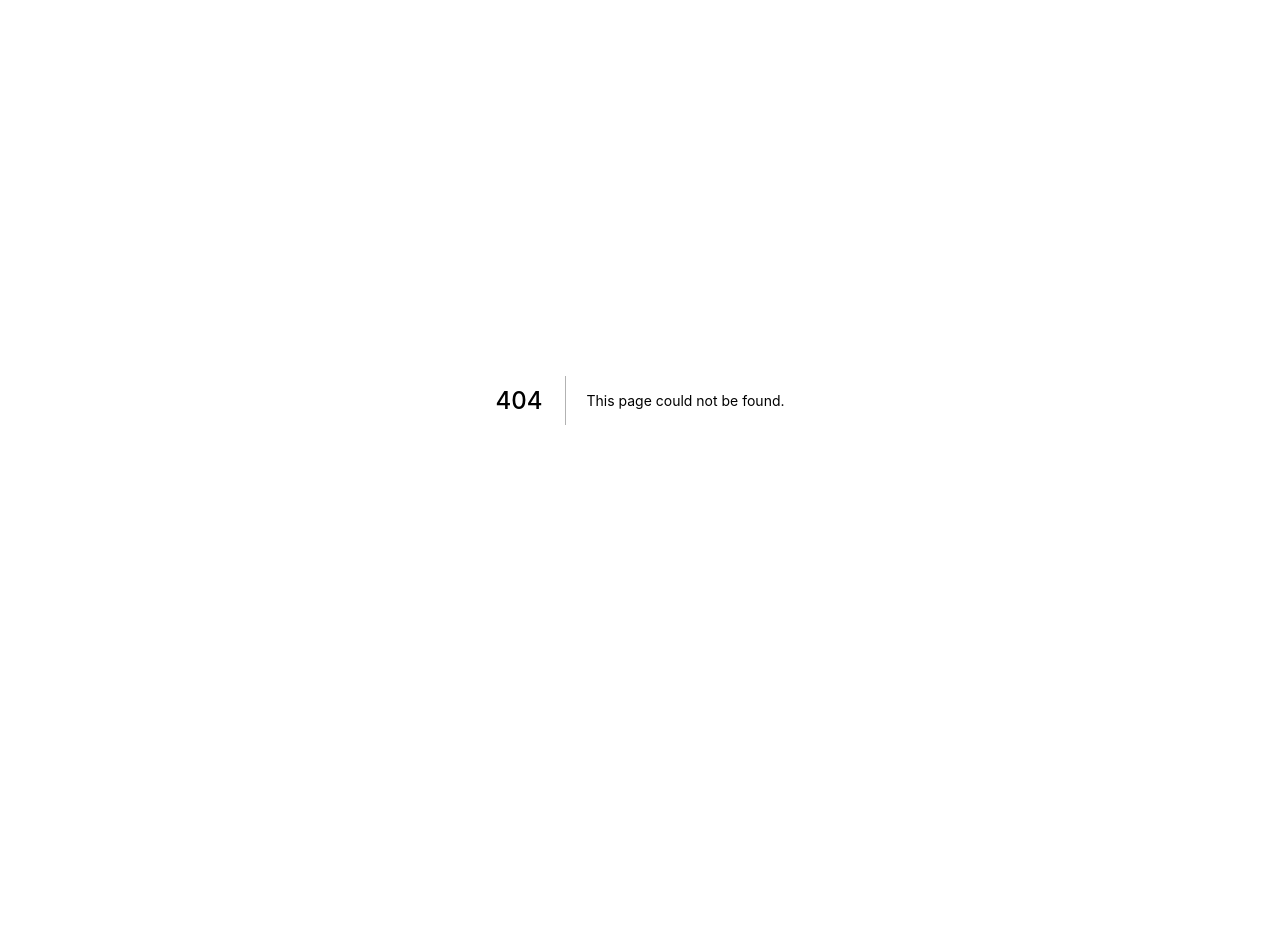
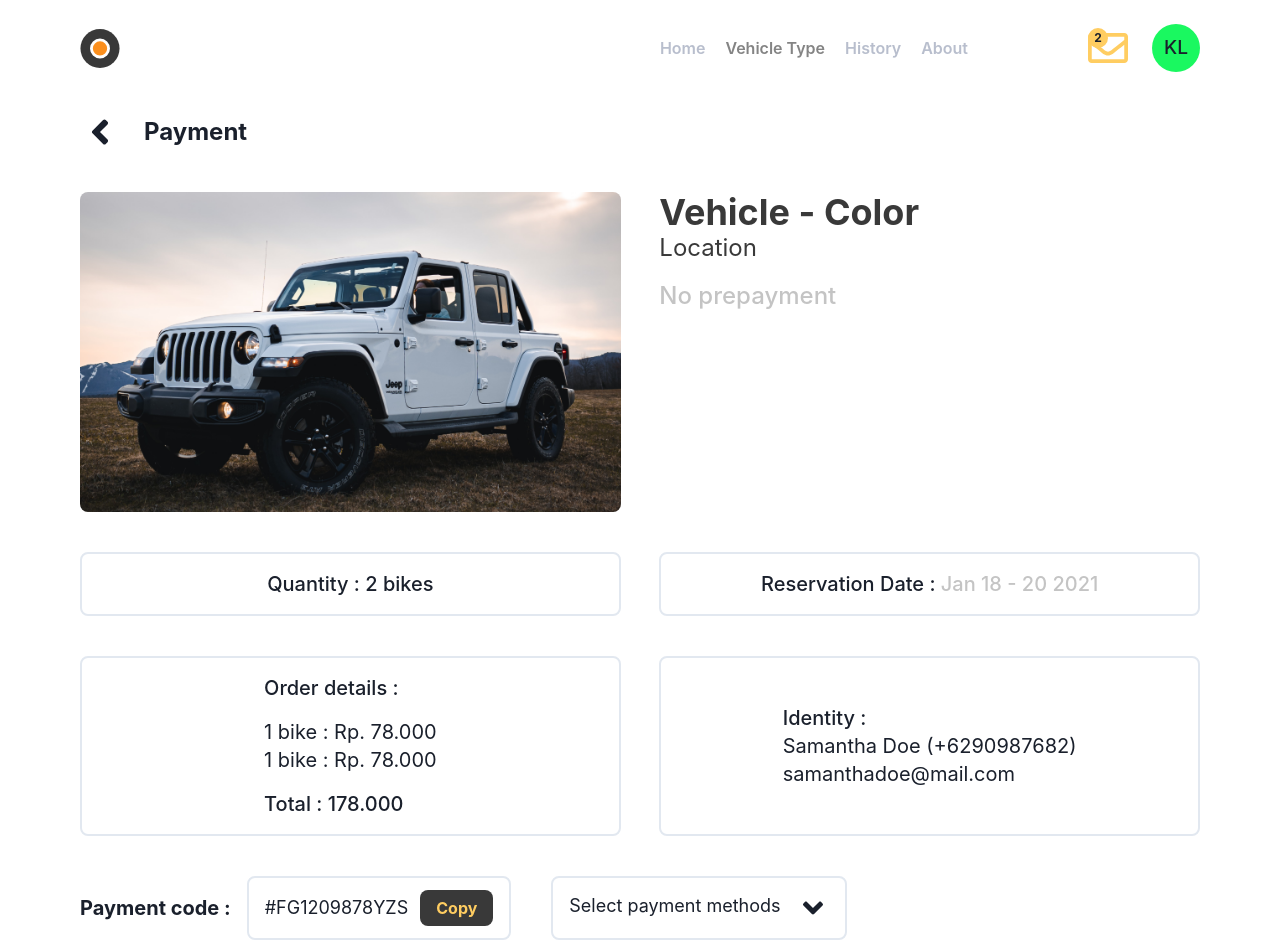
Before and after one commit to BudiSetyo/vehicleRent-next, a Next.js app: page /vehicleType/detail/reservation/payment/1 in a window 1280 px wide. Before the commit this address had no page. Shown: the top 952 px of the page. Before the commit the page ends 800 px from the top, so only its background shows below. Built offline with nearby package versions, Linux system fonts and the light colour scheme.

Commit message:
feat: finish slicing payment page

```diff
--- a/pages/vehicleType/detail/reservation/[id].js
+++ b/pages/vehicleType/detail/reservation/[id].js
@@ -11,6 +11,8 @@ const Reservation = () => {
   const handleBack = () => {
     return router.back();
   };
+
+  const handleNavigate = (href) => router.push(href);
   return (
     <>
       <MainLayout>
@@ -75,6 +77,9 @@ const Reservation = () => {
             className="w-full mt-10 py-3"
             textEdit="text-lg font-bold"
             text="Go to Payment"
+            onClick={() =>
+              handleNavigate("/vehicleType/detail/reservation/payment/1")
+            }
           />
         </section>
       </MainLayout>
--- /dev/null
+++ b/pages/vehicleType/detail/reservation/payment/[id].js
@@ -0,0 +1,135 @@
+import { Buttons, MainLayout } from "@/components";
+import { IconButton, Icon, Box } from "@chakra-ui/react";
+import { FaAngleLeft, FaAngleDown } from "react-icons/fa";
+import { useRouter } from "next/router";
+
+const Payment = () => {
+  const router = useRouter();
+
+  const data = ["cash", "transfer"];
+
+  const handleBack = () => {
+    return router.back();
+  };
+
+  return (
+    <>
+      <MainLayout>
+        <section className="md:px-20 md:py-8 px-10 py-4">
+          <div className="flex items-center ">
+            <IconButton
+              variant="unstyled"
+              icon={<Icon w={10} h={10} as={FaAngleLeft} />}
+              onClick={handleBack}
+            />
+            <h1 className="ml-6 text-2xl font-bold">Payment</h1>
+          </div>
+
+          <section className="mt-10 flex md:flex-row flex-col justify-between">
+            <div className="bg-fourth bg-cover bg-center rounded-lg h-80 w-full" />
+            <div className="w-20" />
+            <div className="w-full md:mt-0 mt-4">
+              <div>
+                <h1 className="text-4xl font-bold text-onyx-black">
+                  Vehicle - Color
+                </h1>
+                <h2 className="text-2xl text-onyx-black">Location</h2>
+                <h2 className="mt-4 text-2xl font-medium text-sand-silver">
+                  No prepayment
+                </h2>
+              </div>
+            </div>
+          </section>
+
+          <section className="mt-10 flex md:flex-row flex-col">
+            <div className="w-full flex py-4 border-2 rounded-lg">
+              <p className="mx-auto lg:text-xl text-md font-medium">
+                Quantity : 2 bikes
+              </p>
+            </div>
+
+            <div className="w-20" />
+
+            <div className="w-full flex py-4 md:mt-0 mt-4 border-2 rounded-lg">
+              <p className="mx-auto lg:text-xl text-md font-medium">
+                Reservation Date :
+                <span className="text-sand-silver"> Jan 18 - 20 2021</span>
+              </p>
+            </div>
+          </section>
+
+          <section className="mt-10 flex md:flex-row flex-col">
+            <div className="w-full flex flex-col justify-center py-4 border-2 rounded-lg">
+              <div className="mx-auto">
+                <p className="mb-4 lg:text-xl text-md font-medium">
+                  Order details :
+                </p>
+                <p className="lg:text-xl text-md">1 bike : Rp. 78.000</p>
+                <p className="lg:text-xl text-md">1 bike : Rp. 78.000</p>
+                <p className="mt-4 lg:text-xl text-md font-medium">
+                  Total : 178.000
+                </p>
+              </div>
+            </div>
+
+            <div className="w-20" />
+
+            <div className="w-full flex flex-col justify-center py-4 md:mt-0 mt-4 border-2 rounded-lg">
+              <div className="mx-auto">
+                <p className="mx-auto lg:text-xl text-md font-medium">
+                  Identity :
+                </p>
+                <p className="lg:text-xl text-md">Samantha Doe (+6290987682)</p>
+                <p className="lg:text-xl text-md">samanthadoe@mail.com</p>
+              </div>
+            </div>
+          </section>
+
+          <div className="mt-10 flex md:flex-row flex-col">
+            <div className="flex md:flex-row flex-col md:items-center md:mb-0 mb-4">
+              <h1 className="lg:text-xl text-lg font-bold md:mb-0 mb-4">
+                Payment code :
+              </h1>
+              <div className="flex items-center md:ml-4 px-4 py-3 border-2 rounded-lg">
+                <div className="mx-auto flex items-center">
+                  <p className="text-lg">#FG1209878YZS</p>
+                  <Buttons
+                    className="px-4 py-1.5 ml-3"
+                    color="#393939"
+                    text="Copy"
+                    textEdit="font-bold"
+                    textColor="crayola-orange"
+                  />
+                </div>
+              </div>
+            </div>
+
+            <div className="w-10 md:block hidden" />
+
+            <div className="flex items-center">
+              <Box
+                as="button"
+                className="md:w-fit w-full flex items-center border-2 rounded-lg px-4 lg:py-3.5 md:py-0.5 py-3.5"
+              >
+                <div className="mx-auto flex">
+                  <p className="text-lg mr-4">Select payment methods</p>
+                  <Icon w={8} h={8} as={FaAngleDown} />
+                </div>
+              </Box>
+            </div>
+          </div>
+
+          <div className="mt-10 mb-6">
+            <Buttons
+              className="w-full px-4 py-3"
+              text="Finish payment"
+              textEdit="text-xl font-semibold"
+            />
+          </div>
+        </section>
+      </MainLayout>
+    </>
+  );
+};
+
+export default Payment;
```
